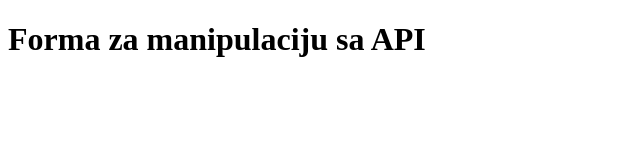
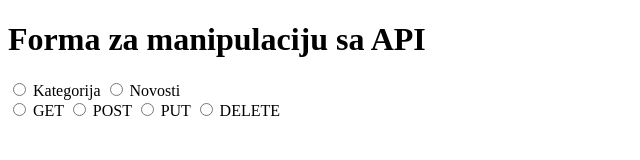
Before and after one commit to AleksandraMisic762/restapi-test, a plain HTML site: page index.html in a window 1280 px wide. Shown: the whole page, without its empty margins (0-640 px from the left). Drawn offline with Linux system fonts and the light colour scheme.

Commit message:
Do 35. min predavanja

```diff
--- a/index.html
+++ b/index.html
@@ -9,7 +9,23 @@
     <h1>Forma za manipulaciju sa API</h1>
 
     <form action="">
+        <div id="odabirTabele">
+            <input type="radio" name="odabirTabele" id="radioKategorija" value="kategorija">
+            <label for="radioKategorija">Kategorija</label>
+            <input type="radio" name="odabirTabele" id="radioNovosti" value="novosti">
+            <label for="radioNovosti">Novosti</label>
+        </div>
 
+        <div id="httpZahtev">
+            <input type="radio" name="httpZahtev" id="get" value="get">
+            <label for="get">GET</label>
+            <input type="radio" name="httpZahtev" id="post" value="post">
+            <label for="post">POST</label>
+            <input type="radio" name="httpZahtev" id="put" value="put">
+            <label for="put">PUT</label>
+            <input type="radio" name="httpZahtev" id="delete" value="delete">
+            <label for="delete">DELETE</label>
+        </div>
     </form>
 </body>
 </html>
```
